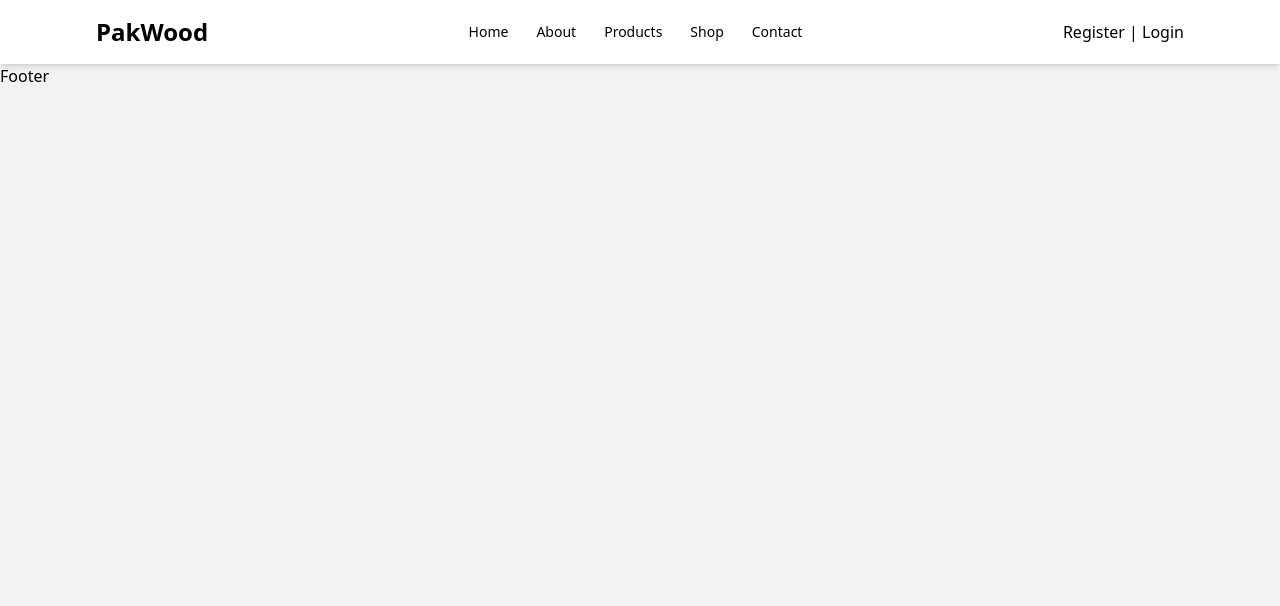
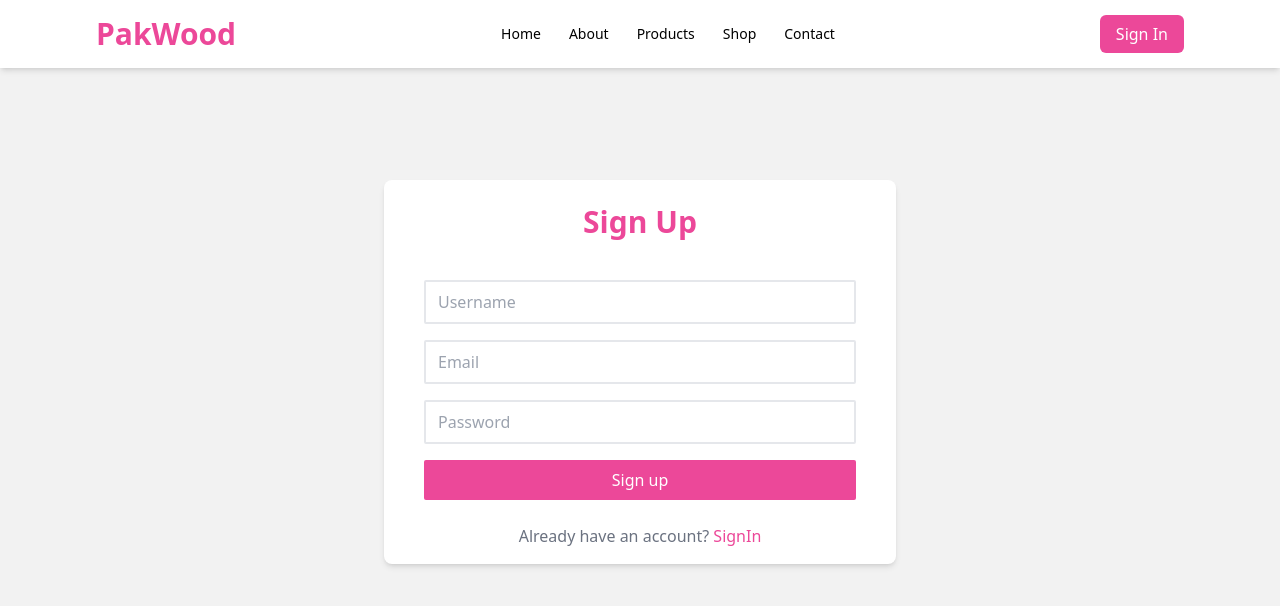
Before and after one commit to Rana-Abdul-Waleed/PakWood, a React (Vite) app in the folder frontend/: page /signup in a window 1280 px wide. Shown: the top 606 px of the page. Built offline with nearby package versions, Linux system fonts and the light colour scheme.

Commit message:
made the UI of signup page

```diff
--- a/frontend/src/App.jsx
+++ b/frontend/src/App.jsx
@@ -3,6 +3,8 @@ import { BrowserRouter, Routes, Route } from "react-router-dom";
 import Home from "./pages/Home.jsx";
 import Header from "./components/Header.jsx";
 import Footer from "./components/Footer.jsx";
+import SignUp from "./pages/SignUp.jsx";
+import SignIn from "./pages/SignIn.jsx";
 
 const App = () => {
   return (
@@ -10,8 +12,10 @@ const App = () => {
       <Header />
       <Routes>
         <Route path="/" element={<Home />} />
+        <Route path="/signup" element={<SignUp />} />
+        <Route path="/signin" element={<SignIn />} />
       </Routes>
-      <Footer />
+      {/* <Footer /> */}
     </BrowserRouter>
   );
 };
--- a/frontend/src/components/Header.jsx
+++ b/frontend/src/components/Header.jsx
@@ -8,42 +8,48 @@ const Header = () => {
   return (
     <nav className="sticky top-0 z-50 bg-white shadow-md flex items-center justify-between px-24 py-4">
       {/* Website Logo/Name */}
-      <Link to="/" className="text-2xl font-semibold">
+      <Link
+        to="/"
+        className="text-3xl font-bold text-pink-500 hover:text-pink-600"
+      >
         PakWood
       </Link>
 
       {/* ul items */}
       <ul className="flex items-center gap-7 text-sm">
-        <li className="hover:text-pink-600">
+        <li className="hover:text-pink-600 hover:font-semibold">
           <Link to="/">Home</Link>
         </li>
-        <li className="hover:text-pink-600">
+        <li className="hover:text-pink-600 hover:font-semibold">
           <Link to="/about">About</Link>
         </li>
-        <li className="hover:text-pink-600">
+        <li className="hover:text-pink-600 hover:font-semibold">
           <Link to="/products">Products</Link>
         </li>
-        <li className="hover:text-pink-600">
+        <li className="hover:text-pink-600 hover:font-semibold">
           <Link to="/shop">Shop</Link>
         </li>
-        <li className="hover:text-pink-600">
+        <li className="hover:text-pink-600 hover:font-semibold">
           <Link to="/contact">Contact</Link>
         </li>
       </ul>
 
-      {/* theme, register/login, cart icon */}
+      {/* register/login, cart icon */}
       <div className="flex items-center gap-6">
         {userLoggedIn && (
           <FaCartArrowDown className="text-4xl p-2 hover:bg-gray-300 rounded-full cursor-pointer" />
         )}
         <div>
-          <Link to="/signin">
-            {userLoggedIn ? (
-              <FaUser className="text-4xl p-2 hover:bg-gray-300 rounded-full cursor-pointer" />
-            ) : (
-              "Register | Login"
-            )}
-          </Link>
+          {userLoggedIn ? (
+            <FaUser className="text-4xl p-2 hover:bg-gray-300 rounded-full cursor-pointer" />
+          ) : (
+            <Link
+              to="/signin"
+              className="bg-pink-500 py-2 px-4 rounded-md hover:bg-pink-600 text-white"
+            >
+              Sign In
+            </Link>
+          )}
         </div>
       </div>
     </nav>
--- /dev/null
+++ b/frontend/src/pages/SignIn.jsx
@@ -0,0 +1,7 @@
+import React from "react";
+
+const SignIn = () => {
+  return <div>SignIn</div>;
+};
+
+export default SignIn;
--- /dev/null
+++ b/frontend/src/pages/SignUp.jsx
@@ -0,0 +1,50 @@
+import React from "react";
+import { Link } from "react-router-dom";
+
+const SignUp = () => {
+  return (
+    <div className="flex flex-col items-center justify-center gap-6 my-28 py-4 max-w-lg mx-auto bg-white rounded-lg shadow-md">
+      <h1 className="text-3xl text-pink-500 font-semibold mt-2">Sign Up</h1>
+      <form className="flex flex-col gap-4 w-full pt-4 px-10">
+        <input
+          type="text"
+          placeholder="Username"
+          className="rounded-sm py-2 px-3 border-2 border-gray-200 outline-none text-gray-500"
+          id="username"
+          name="username"
+          required
+        />
+        <input
+          type="email"
+          placeholder="Email"
+          className="rounded-sm py-2 px-3 border-2 border-gray-200 outline-none text-gray-500"
+          id="email"
+          name="email"
+          required
+        />
+        <input
+          type="password"
+          placeholder="Password"
+          className="rounded-sm py-2 px-3 border-2 border-gray-200 outline-none text-gray-500"
+          id="password"
+          name="password"
+          required
+        />
+        <button className="bg-pink-500 py-2 text-white rounded-sm hover:bg-pink-600">
+          Sign up
+        </button>
+      </form>
+      <div className="text-gray-500">
+        Already have an account?{" "}
+        <Link
+          to="/signin"
+          className="text-pink-500 hover:text-pink-600 cursor-pointer hover:underline"
+        >
+          SignIn
+        </Link>
+      </div>
+    </div>
+  );
+};
+
+export default SignUp;
```
